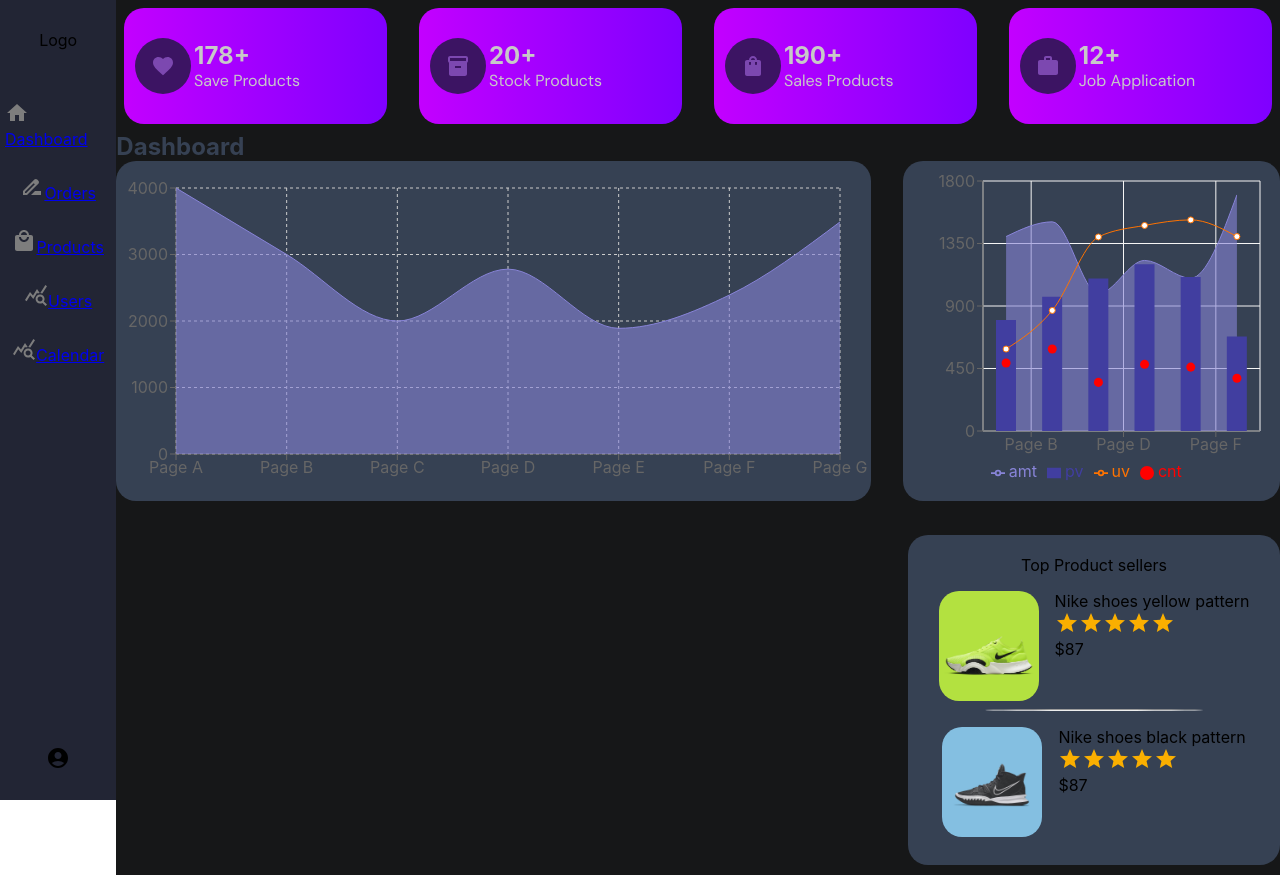
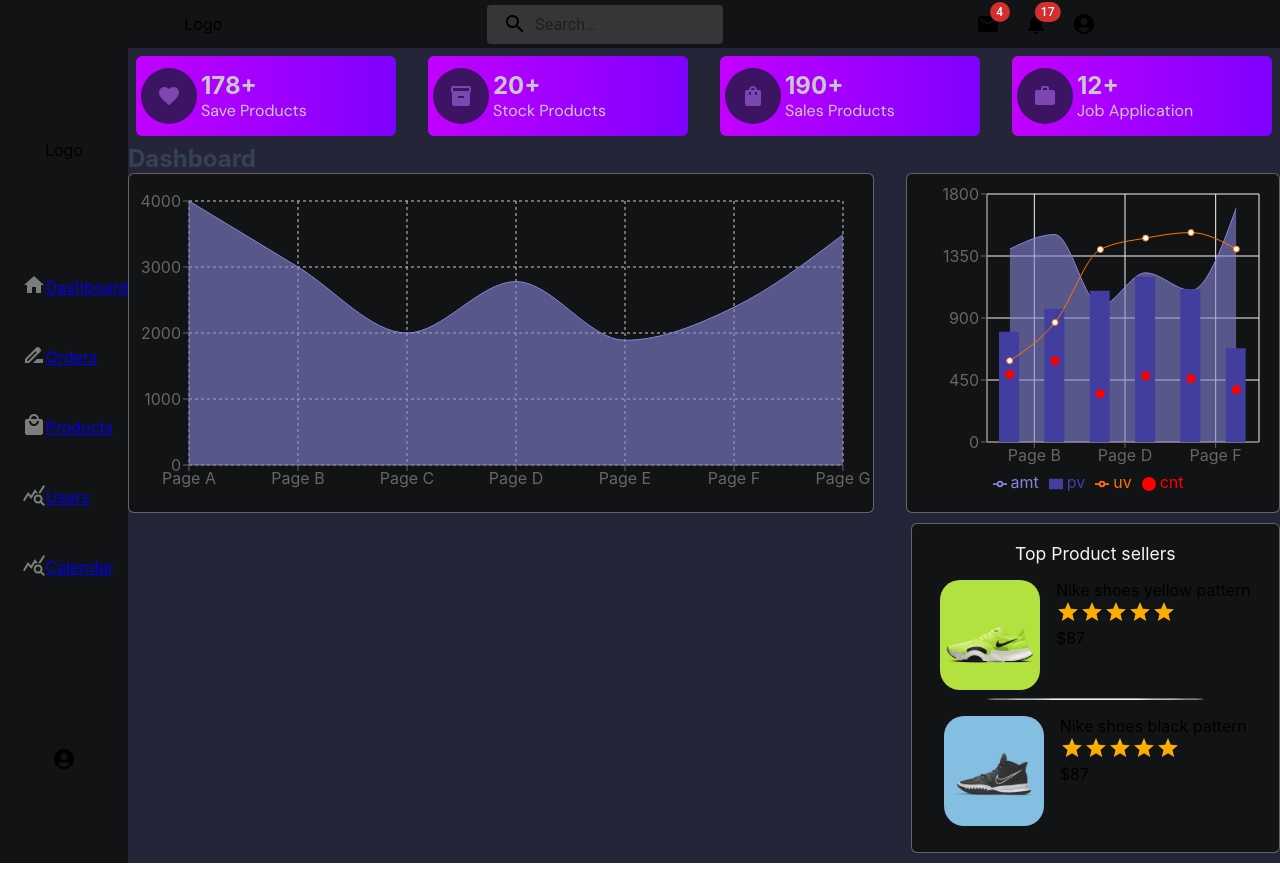
Before and after one commit to saeedo-khan/admin_dashboard, a React (Create React App) app: page / in a window 1280 px wide. Built offline with nearby package versions, Linux system fonts and the light colour scheme.

Commit message:
add navbar and fix layout with sidebar and main

```diff
--- a/src/components/Box/Box.scss
+++ b/src/components/Box/Box.scss
@@ -4,17 +4,14 @@
 
 .Box{
     flex: 1;
-    padding: $base-padding;
     margin: $base-margin;
-    border-radius: $base-border-radius;
+    border-radius: 6px;
     background: #7F00FF;  /* fallback for old browsers */
     background: -webkit-linear-gradient(to right, #E100FF, #7F00FF);  /* Chrome 10-25, Safari 5.1-6 */
     background: linear-gradient(to right, #c300ff, #7F00FF); /* W3C, IE 10+/ Edge, Firefox 16+, Chrome 26+, Opera 12+, Safari 7+ */
 
-    // background: rgba(55, 63, 68, 0.154);
-    // background: linear-gradient(0deg, rgba(255, 255, 255, 0.193) 0%, rgb(60, 60, 84)0%);
     .container {
-        height: 100px;
+        height: 80px;
         display: flex;
         align-items: center;
     }
--- /dev/null
+++ b/src/components/layout/Navbar/Navbar.scss
@@ -0,0 +1,13 @@
+@import "../../../sassStyles/variables";
+@import "../../../sassStyles/mixins";
+.Navbar{
+    background-color: $main-color;
+    display: flex;
+    .container {
+        display: flex;
+        align-items: center;
+        justify-content: space-around;
+        width: 90%;
+        margin: 0 auto;
+    }
+}
--- /dev/null
+++ b/src/components/layout/Navbar/Navbar.tsx
@@ -0,0 +1,181 @@
+import * as React from "react";
+import { styled, alpha } from "@mui/material/styles";
+import AppBar from "@mui/material/AppBar";
+import Box from "@mui/material/Box";
+import Toolbar from "@mui/material/Toolbar";
+import IconButton from "@mui/material/IconButton";
+import Typography from "@mui/material/Typography";
+import InputBase from "@mui/material/InputBase";
+import Badge from "@mui/material/Badge";
+import MenuItem from "@mui/material/MenuItem";
+import Menu from "@mui/material/Menu";
+import MenuIcon from "@mui/icons-material/Menu";
+import SearchIcon from "@mui/icons-material/Search";
+import AccountCircle from "@mui/icons-material/AccountCircle";
+import MailIcon from "@mui/icons-material/Mail";
+import NotificationsIcon from "@mui/icons-material/Notifications";
+import "./Navbar.scss";
+
+const Search = styled("div")(({ theme }) => ({
+  position: "relative",
+  borderRadius: theme.shape.borderRadius,
+  backgroundColor: alpha(theme.palette.common.white, 0.15),
+  "&:hover": {
+    backgroundColor: alpha(theme.palette.common.white, 0.25),
+  },
+  width: "100%",
+  flex: 1,
+  [theme.breakpoints.up("sm")]: {
+    marginLeft: theme.spacing(3),
+    width: "auto",
+  },
+}));
+
+const SearchIconWrapper = styled("div")(({ theme }) => ({
+  padding: theme.spacing(0, 2),
+  height: "100%",
+  position: "absolute",
+  pointerEvents: "none",
+  display: "flex",
+  alignItems: "center",
+  justifyContent: "center",
+}));
+
+const StyledInputBase = styled(InputBase)(({ theme }) => ({
+  color: "inherit",
+  "& .MuiInputBase-input": {
+    padding: theme.spacing(1, 1, 1, 0),
+    // vertical padding + font size from searchIcon
+    paddingLeft: `calc(1em + ${theme.spacing(4)})`,
+    transition: theme.transitions.create("width"),
+    width: "100%",
+    [theme.breakpoints.up("md")]: {
+      width: "20ch",
+    },
+  },
+}));
+
+// function PrimarySearchAppBar() {
+//   const [anchorEl, setAnchorEl] = React.useState<null | HTMLElement>(null);
+
+//   const handleProfileMenuOpen = (event: React.MouseEvent<HTMLElement>) => {
+//     setAnchorEl(event.currentTarget);
+//   };
+
+//   return (
+//     <div>
+//       <AppBar sx={{ position: "static", bgcolor: "#252539" }}>
+//         <Toolbar>
+//           <Typography
+//             variant="h6"
+//             noWrap
+//             component="div"
+//             sx={{ display: { xs: "none", sm: "block" }, flex: 1 }}
+//           >
+//             MUI
+//           </Typography>
+//           <Search sx={{ flex: 1 }}>
+//             <SearchIconWrapper>
+//               <SearchIcon />
+//             </SearchIconWrapper>
+//             <StyledInputBase
+//               placeholder="Search…"
+//               inputProps={{ "aria-label": "search" }}
+//             />
+//           </Search>
+//           <Box sx={{ flexGrow: 1 }} />
+//           <Box sx={{ display: { xs: "none", md: "flex" } }}>
+//             <IconButton
+//               size="large"
+//               aria-label="show 4 new mails"
+//               color="inherit"
+//             >
+//               <Badge badgeContent={4} color="error">
+//                 <MailIcon />
+//               </Badge>
+//             </IconButton>
+//             <IconButton
+//               size="large"
+//               aria-label="show 17 new notifications"
+//               color="inherit"
+//             >
+//               <Badge badgeContent={17} color="error">
+//                 <NotificationsIcon />
+//               </Badge>
+//             </IconButton>
+//             <IconButton
+//               size="large"
+//               edge="end"
+//               aria-label="account of current user"
+//               aria-haspopup="true"
+//               onClick={handleProfileMenuOpen}
+//               color="inherit"
+//             >
+//               <AccountCircle />
+//             </IconButton>
+//           </Box>
+//         </Toolbar>
+//       </AppBar>
+//     </div>
+//   );
+// }
+
+
+
+export default function Navbar(){
+  const [anchorEl, setAnchorEl] = React.useState<null | HTMLElement>(null);
+
+  const handleProfileMenuOpen = (event: React.MouseEvent<HTMLElement>) => {
+    setAnchorEl(event.currentTarget);
+  };
+  return(
+    <div className="Navbar">
+        <div className="container">
+          <div className="logo">Logo</div>
+          <div className="search-bar">
+          <Search sx={{ flex: 1 }}>
+            <SearchIconWrapper>
+              <SearchIcon />
+            </SearchIconWrapper>
+            <StyledInputBase
+              placeholder="Search…"
+              inputProps={{ "aria-label": "search" }}
+            />
+          </Search>
+          </div>
+          <div className="user-refrence">
+          <Box sx={{ display: { xs: "none", md: "flex" } }}>
+            <IconButton
+              size="large"
+              aria-label="show 4 new mails"
+              color="inherit"
+            >
+              <Badge badgeContent={4} color="error">
+                <MailIcon />
+              </Badge>
+            </IconButton>
+            <IconButton
+              size="large"
+              aria-label="show 17 new notifications"
+              color="inherit"
+            >
+              <Badge badgeContent={17} color="error">
+                <NotificationsIcon />
+              </Badge>
+            </IconButton>
+            <IconButton
+              size="large"
+              edge="end"
+              aria-label="account of current user"
+              aria-haspopup="true"
+              onClick={handleProfileMenuOpen}
+              color="inherit"
+            >
+              <AccountCircle />
+            </IconButton>
+          </Box>
+          </div>
+        </div>
+    </div>
+  )
+}
--- a/src/components/layout/Sidebar/Sidebar.scss
+++ b/src/components/layout/Sidebar/Sidebar.scss
@@ -1,26 +1,13 @@
 @import "../../../sassStyles/variables";
 @import "../../../sassStyles/mixins";
 
-.Sidebar {
-    flex: 1;
-    position: sticky;
-    top: 0;
-    left: 0;
-    height: 100%;
-    @include bp-small {
-        bottom: 0;
-        left: 0;
-        flex: 1;
-        z-index: 1000;
-        height: auto;
-    }
-
-    .content{
-        height: 100vh;
+.content {
+  width: 100%;
   display: flex;
   flex-direction: column;
   align-items: center;
-        background-color: rgb(34, 37, 52);
+  background-color: $main-color;
+  height: 100%;
   @include bp-small {
     flex-direction: row;
     height: auto;
@@ -30,16 +17,20 @@
     display: flex;
     align-items: center;
     justify-content: center;
-            @include bp-small{
+    @include bp-small {
       display: none;
     }
   }
 
   .list-sidebar {
-            flex: 8;
+    flex: 2;
     list-style-type: none;
     margin: 0;
     padding: 0;
+    display: flex;
+    flex-direction: column;
+    align-items: baseline;
+    width: 100%;
     @include bp-small {
       display: flex;
       align-items: center;
@@ -47,18 +38,19 @@
     }
 
     li {
-                display: flex;
-                align-items: space-around;
-                justify-content: space-around;
       padding: 5px;
       margin: 1rem 0;
       cursor: pointer;
       color: whitesmoke;
-                text-decoration: none;
-
+      width: 60%;
+      .wrap-text-icon {
+        display: flex;
+        align-items: center;
+        justify-content: flex-start;
+        width: 50%;
+        margin: 0 auto;
         .side-icon {
           color: rgb(125, 125, 125);
-
           @include bp-medium {
             &:hover {
               color: whitesmoke;
@@ -69,20 +61,18 @@
       }
     }
   }
-
-
+}
 
 .footer-sidebar {
   flex: 1;
   @include centerElement();
 
-        @include bp-small{
+  @include bp-small {
     display: none;
   }
 
   span {
     cursor: pointer;
-        }
   }
 }
 
--- a/src/components/layout/Sidebar/Sidebar.tsx
+++ b/src/components/layout/Sidebar/Sidebar.tsx
@@ -12,7 +12,6 @@ const Sidebar: React.FC = () => {
     color: "whitesmoke !important",
   };
   return (
-    <div className="Sidebar">
     <div className="content">
       <div className="logo">Logo</div>
       <ul className="list-sidebar">
@@ -21,14 +20,14 @@ const Sidebar: React.FC = () => {
             to="/"
             style={({ isActive }) => (isActive ? activeStyle : undefined)}
           >
-              <>
+            <div className="wrap-text-icon">
               <span className="side-icon active">
                 <Tooltip title="Home">
                   <HomeIcon />
                 </Tooltip>
               </span>
               <span className="side-text">Dashboard</span>
-              </>
+            </div>
           </NavLink>
         </li>
         <li>
@@ -36,14 +35,14 @@ const Sidebar: React.FC = () => {
             to="orders"
             style={({ isActive }) => (isActive ? activeStyle : undefined)}
           >
-              <>
+            <div className="wrap-text-icon">
               <span className="side-icon">
                 <Tooltip title="Orders">
                   <DriveFileRenameOutlineIcon />
                 </Tooltip>
               </span>
               <span className="side-text">Orders</span>
-              </>
+            </div>
           </NavLink>
         </li>
         <li>
@@ -51,14 +50,14 @@ const Sidebar: React.FC = () => {
             to="products"
             style={({ isActive }) => (isActive ? activeStyle : undefined)}
           >
-              <>
+            <div className="wrap-text-icon">
               <span className="side-icon">
                 <Tooltip title="Products">
                   <LocalMallIcon />
                 </Tooltip>
               </span>
               <span className="side-text">Products</span>
-              </>
+            </div>
           </NavLink>
         </li>
         <li>
@@ -66,14 +65,14 @@ const Sidebar: React.FC = () => {
             to="/"
             style={({ isActive }) => (isActive ? activeStyle : undefined)}
           >
-              <>
+            <div className="wrap-text-icon">
               <span className="side-icon">
                 <Tooltip title="Analyzer">
                   <QueryStatsIcon />
                 </Tooltip>
               </span>
               <span className="side-text">Users</span>
-              </>
+            </div>
           </NavLink>
         </li>
         <li>
@@ -81,14 +80,14 @@ const Sidebar: React.FC = () => {
             to="calendar"
             style={({ isActive }) => (isActive ? activeStyle : undefined)}
           >
-              <>
+            <div className="wrap-text-icon">
               <span className="side-icon">
                 <Tooltip title="Analyzer">
                   <QueryStatsIcon />
                 </Tooltip>
               </span>
               <span className="side-text">Calendar</span>
-              </>
+            </div>
           </NavLink>
         </li>
       </ul>
@@ -100,7 +99,6 @@ const Sidebar: React.FC = () => {
         </span>
       </div>
     </div>
-    </div>
   );
 };
 
--- a/src/layouts/Default.tsx
+++ b/src/layouts/Default.tsx
@@ -1,4 +1,5 @@
 import React from "react";
+import PrimarySearchAppBar from "../components/layout/Navbar/Navbar";
 import Sidebar from "../components/layout/Sidebar/Sidebar";
 import "./DefaultLayout.scss";
 interface DefaultLayoutProps {
@@ -7,9 +8,16 @@ interface DefaultLayoutProps {
 
 const DefaultLayout: React.FC<DefaultLayoutProps> = ({ children }) => {
   return (
-    <div className="DefaultLayout">
-      <Sidebar />
-      <main>{children}</main>
+    <div className="default-main">
+      <header>
+        <PrimarySearchAppBar />
+      </header>
+      <div className="layout-main">
+        <div className="Sidebar">
+          <Sidebar />
+        </div>
+        <main>{children}</main>
+      </div>
     </div>
   );
 };
--- a/src/layouts/DefaultLayout.scss
+++ b/src/layouts/DefaultLayout.scss
@@ -1,11 +1,44 @@
 @import "../sassStyles/mixins";
-.DefaultLayout{
+
+.default-main{
+    display: flex;
+    flex-direction: column;
+    @include bp-small{
+        display: block;
+    }
+}
+
+.layout-main{
     display: flex;
     @include bp-small{
         flex-direction: column-reverse;
+        height: 100%;
     }
 }
 
+header{
+    @include bp-medium{
+        display: none;
+    }
+}
+
+
+.Sidebar{
+    flex: 1;
+    @include bp-medium{
+        height: 100vh;
+        position: sticky;
+        left: 0;
+        top: 0;
+    }
+    @include bp-small {
+        display: flex;
+        align-items: center;
+        justify-content: center;
+    }
+}
+
+
 main{
-    flex: 10;
+    flex: 9;
 }
--- a/src/pages/Calendar/Calendar.scss
+++ b/src/pages/Calendar/Calendar.scss
@@ -1,8 +1,9 @@
 @import "../../sassStyles/mixins";
+@import "../../sassStyles/variables";
 
 .Calendar {
-    background-color: #364153;
-    height: 100vh;
+    background-color: #252539;
+    height: 100%;
 }
 
 .wrapp-calendar {
--- a/src/pages/Home/Home.scss
+++ b/src/pages/Home/Home.scss
@@ -2,9 +2,8 @@
 @import "../../sassStyles/mixins";
 
 .home-content{
-    width: 100%;
-    background-color: #161718;
-    height: 100%;
+    background-color: $second-color;
+    min-height: 100vh;
 }
 
 .home-container {
@@ -49,8 +48,9 @@
     }
     .main-chart {
         flex: 2;
-        border-radius: $base-border-radius;
-        background: #364153;
+        border-radius: 6px;
+        border: 1px solid rgba(245, 245, 245, 0.364);
+        background: $main-color;
         height: 340px;
         @include centerElement();
         @include bp-medium{
@@ -63,8 +63,9 @@
 
     .main-pie {
         flex: 1;
-        border-radius: $base-border-radius;
-        background-color: #364153;
+        border-radius: 6px;
+        border: 1px solid rgba(245, 245, 245, 0.364);
+        background-color: $main-color;
         height: 340px;
         @include centerElement();
         @include bp-medium{
@@ -78,7 +79,7 @@
     align-items: center;
     gap: 3rem;
     flex-wrap: wrap-reverse;
-    margin-top: 1.5rem;
+    // margin-top: 1.5rem;
 
     .bottom-order {
         flex: 2;
@@ -93,8 +94,9 @@
 
     .bottom-product {
         flex: 1;
-        border-radius: $base-border-radius;
-        background: #364153;
+        border-radius: 6px;
+        border: 1px solid rgba(245, 245, 245, 0.364);
+        background: $main-color;
         height: 330px;
         width: 300px;
         @include centerElement();
@@ -108,8 +110,9 @@
             @include centerElement(column);
             .title{
                 margin-bottom: 1rem;
-                font-size: 1rem;
+                font-size: 1.1rem;
                 font-weight: 400;
+                color: whitesmoke;
             }
             @include bp-small{
                 width: 80%;
--- a/src/sassStyles/_variables.scss
+++ b/src/sassStyles/_variables.scss
@@ -19,7 +19,7 @@ $base-bgColor-1: linear-gradient(0deg, rgba(255, 255, 255, 0.193) 0%, rgb(60, 60
 
 // colors
 $main-color: #111315;
-$second-color: #232452;
+$second-color: #252539;
 $third-color: #414244;
 $fourth-color: #3E4754;
 $fifth-color: #4A5CB6;
```
Lines whose indentation alone changed are shown as unchanged.
